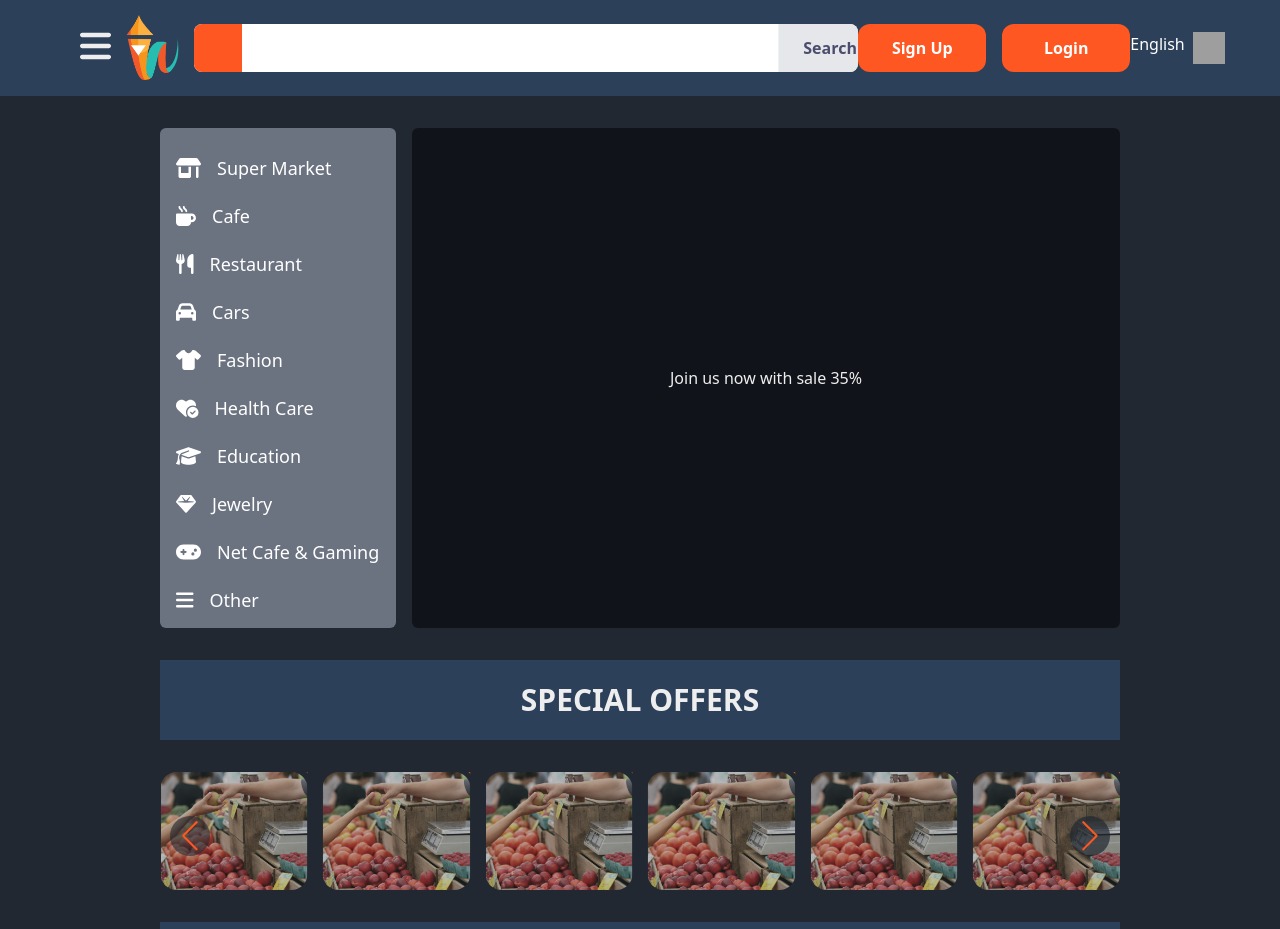
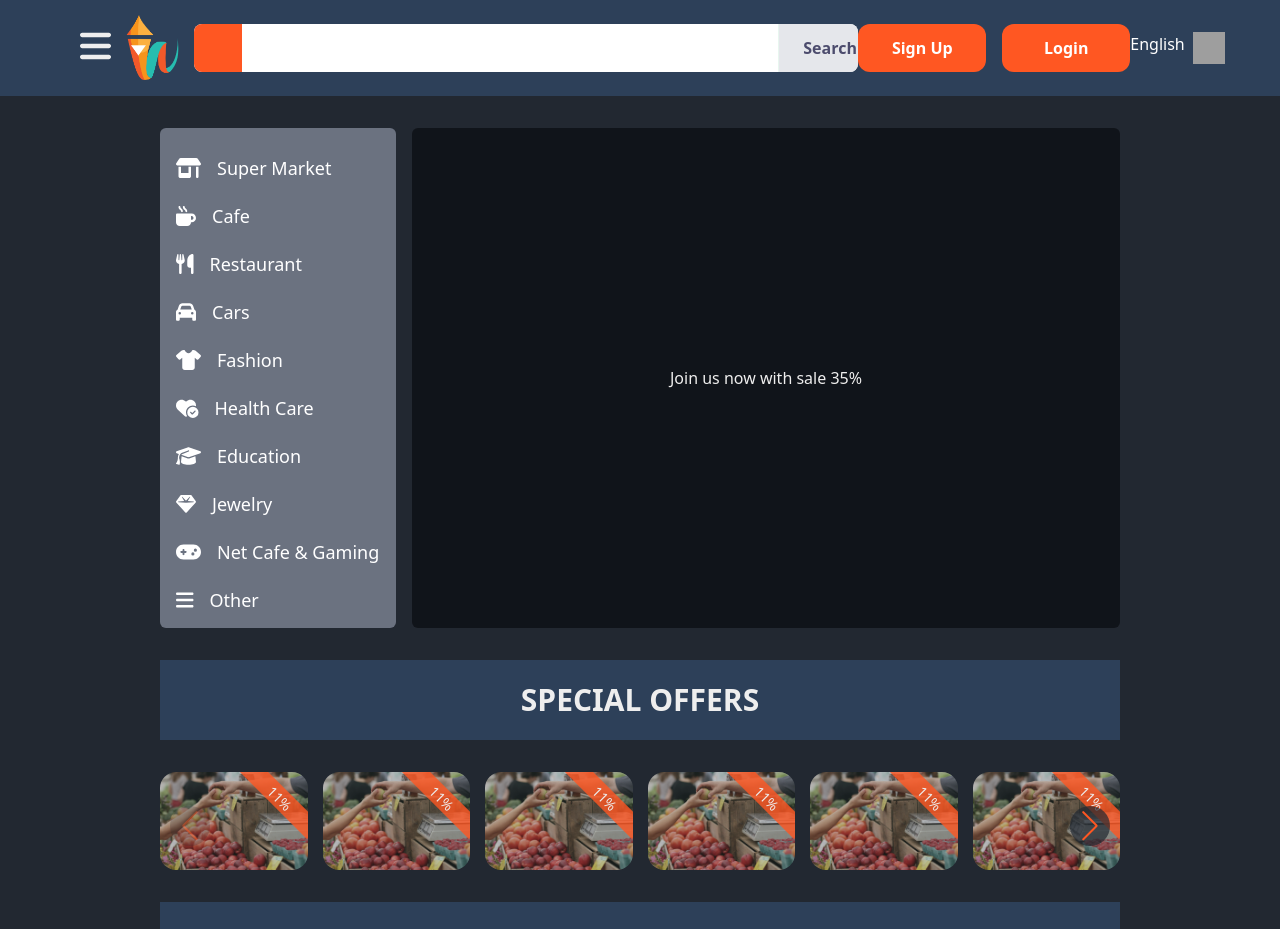
Before and after one commit to abdallamfathy/better-way, a React (Vite) app: page / in a window 1280 px wide. Shown: the top 929 px of the page. Built offline with nearby package versions, Linux system fonts and the light colour scheme; grey boxes are pictures that could not be loaded; some icons are missing.

Commit message:
edit sale strip in special offer

```diff
--- a/src/components/Home/SpecialOffers.jsx
+++ b/src/components/Home/SpecialOffers.jsx
@@ -113,86 +113,79 @@
     modules={[Navigation, Pagination, Scrollbar, A11y , Autoplay]}
     spaceBetween={15}
     slidesPerView={6}
-    autoplay = {{delay : 2000}}
+//     autoplay = {{delay : 2000}}
     navigation
     >
         <SwiperSlide>
-                <div className='h-full overflow-hidden'>
-                <img src={flash} alt="logo" className='rounded-2xl w-full h-full  brightness-75 object-cover' />
-                <div className=" rotate-45   w-24 h-5   bg-btn bg-opacity-80 text-center  translate-x-28 -translate-y-32 ">
+                <div className='relative overflow-hidden h-full w-full'>
+                <div className=' h-full relative w-full '>
+                <img src={flash} alt="logo" className='rounded-2xl w-full h-full  brightness-75 object-cover ' />
+                <div className=" rotate-45   w-24 h-5   bg-btn bg-opacity-80 text-center absolute top-4 -right-5 ">
                 <h2 className="text-[14px]  text-txt">11%</h2>
                 </div>
                 </div>
-        </SwiperSlide>
-        <SwiperSlide>
-                <div className=' h-full overflow-hidden'>
+                </div>
+        </SwiperSlide>  <SwiperSlide>
+                <div className='relative overflow-hidden h-full w-full'>
+                <div className=' h-full relative w-full '>
                 <img src={flash} alt="logo" className='rounded-2xl w-full h-full  brightness-75 object-cover ' />
-                <div className=" rotate-45   w-24 h-5   bg-btn bg-opacity-80 text-center  translate-x-28 -translate-y-32 ">
+                <div className=" rotate-45   w-24 h-5   bg-btn bg-opacity-80 text-center absolute top-4 -right-5 ">
                 <h2 className="text-[14px]  text-txt">11%</h2>
                 </div>
                 </div>
-        </SwiperSlide>
-        <SwiperSlide>
-                <div className=' h-full overflow-hidden'>
+                </div>
+        </SwiperSlide>  <SwiperSlide>
+                <div className='relative overflow-hidden h-full w-full'>
+                <div className=' h-full relative w-full '>
                 <img src={flash} alt="logo" className='rounded-2xl w-full h-full  brightness-75 object-cover ' />
-                <div className=" rotate-45   w-24 h-5   bg-btn bg-opacity-80 text-center  translate-x-28 -translate-y-32 ">
+                <div className=" rotate-45   w-24 h-5   bg-btn bg-opacity-80 text-center absolute top-4 -right-5 ">
                 <h2 className="text-[14px]  text-txt">11%</h2>
                 </div>
                 </div>
-        </SwiperSlide>
-        <SwiperSlide>
-                <div className=' h-full overflow-hidden'>
+                </div>
+        </SwiperSlide>  <SwiperSlide>
+                <div className='relative overflow-hidden h-full w-full'>
+                <div className=' h-full relative w-full '>
                 <img src={flash} alt="logo" className='rounded-2xl w-full h-full  brightness-75 object-cover ' />
-                <div className=" rotate-45   w-24 h-5   bg-btn bg-opacity-80 text-center  translate-x-28 -translate-y-32 ">
+                <div className=" rotate-45   w-24 h-5   bg-btn bg-opacity-80 text-center absolute top-4 -right-5 ">
                 <h2 className="text-[14px]  text-txt">11%</h2>
                 </div>
                 </div>
-        </SwiperSlide>
-        <SwiperSlide>
-                <div className=' h-full overflow-hidden'>
+                </div>
+        </SwiperSlide>  <SwiperSlide>
+                <div className='relative overflow-hidden h-full w-full'>
+                <div className=' h-full relative w-full '>
                 <img src={flash} alt="logo" className='rounded-2xl w-full h-full  brightness-75 object-cover ' />
-                <div className=" rotate-45   w-24 h-5   bg-btn bg-opacity-80 text-center  translate-x-28 -translate-y-32 ">
+                <div className=" rotate-45   w-24 h-5   bg-btn bg-opacity-80 text-center absolute top-4 -right-5 ">
                 <h2 className="text-[14px]  text-txt">11%</h2>
                 </div>
                 </div>
-        </SwiperSlide>
-        <SwiperSlide>
-                <div className=' h-full overflow-hidden'>
+                </div>
+        </SwiperSlide>  <SwiperSlide>
+                <div className='relative overflow-hidden h-full w-full'>
+                <div className=' h-full relative w-full '>
                 <img src={flash} alt="logo" className='rounded-2xl w-full h-full  brightness-75 object-cover ' />
-                <div className=" rotate-45   w-24 h-5   bg-btn bg-opacity-80 text-center  translate-x-28 -translate-y-32 ">
+                <div className=" rotate-45   w-24 h-5   bg-btn bg-opacity-80 text-center absolute top-4 -right-5 ">
                 <h2 className="text-[14px]  text-txt">11%</h2>
                 </div>
                 </div>
-        </SwiperSlide>
-        <SwiperSlide>
-                <div className=' h-full overflow-hidden'>
+                </div>
+        </SwiperSlide>  <SwiperSlide>
+                <div className='relative overflow-hidden h-full w-full'>
+                <div className=' h-full relative w-full '>
                 <img src={flash} alt="logo" className='rounded-2xl w-full h-full  brightness-75 object-cover ' />
-                <div className=" rotate-45   w-24 h-5   bg-btn bg-opacity-80 text-center  translate-x-28 -translate-y-32 ">
+                <div className=" rotate-45   w-24 h-5   bg-btn bg-opacity-80 text-center absolute top-4 -right-5 ">
                 <h2 className="text-[14px]  text-txt">11%</h2>
                 </div>
                 </div>
-        </SwiperSlide>
-        <SwiperSlide>
-                <div className=' h-full overflow-hidden'>
+                </div>
+        </SwiperSlide>  <SwiperSlide>
+                <div className='relative overflow-hidden h-full w-full'>
+                <div className=' h-full relative w-full '>
                 <img src={flash} alt="logo" className='rounded-2xl w-full h-full  brightness-75 object-cover ' />
-                <div className=" rotate-45   w-24 h-5   bg-btn bg-opacity-80 text-center  translate-x-28 -translate-y-32 ">
+                <div className=" rotate-45   w-24 h-5   bg-btn bg-opacity-80 text-center absolute top-4 -right-5 ">
                 <h2 className="text-[14px]  text-txt">11%</h2>
                 </div>
-                </div>
-        </SwiperSlide>
-        <SwiperSlide>
-                <div className=' h-full overflow-hidden'>
-                <img src={flash} alt="logo" className='rounded-2xl w-full h-full  brightness-75 object-cover ' />
-                <div className=" rotate-45   w-24 h-5   bg-btn bg-opacity-80 text-center  translate-x-28 -translate-y-32 ">
-                <h2 className="text-[14px]  text-txt">11%</h2>
-                </div>
-                </div>
-        </SwiperSlide>
-        <SwiperSlide>
-                <div className=' h-full overflow-hidden'>
-                <img src={flash} alt="logo" className='rounded-2xl w-full h-full  brightness-75 object-cover ' />
-                <div className=" rotate-45   w-24 h-5   bg-btn bg-opacity-80 text-center  translate-x-28 -translate-y-32 ">
-                <h2 className="text-[14px]  text-txt">11%</h2>
                 </div>
                 </div>
         </SwiperSlide>
--- a/src/index.css
+++ b/src/index.css
@@ -40,3 +40,37 @@
 /* .RatingPerc  {
   @apply bg-btn text-btn !important
 }  */
+.product-card {
+  position: relative;
+  display: inline-block;
+  width: 100%;
+  border: 1px solid #ccc;
+  border-radius: 5px;
+  overflow: hidden;
+}
+
+.product-image {
+  position: relative;
+  width: 100%;
+  height: 200px;
+  overflow: hidden;
+}
+
+.product-image img {
+  display: block;
+  width: 100%;
+  height: auto;
+}
+
+.sale-strip {
+  position: absolute;
+  top: 40px;
+  right: 0;
+  width: 40px;
+  background-color: #f00;
+  color: #fff;
+  font-weight: bold;
+  padding: 5px 10px;
+  transform: rotate(45deg);
+  transform-origin: top right;
+}
```
